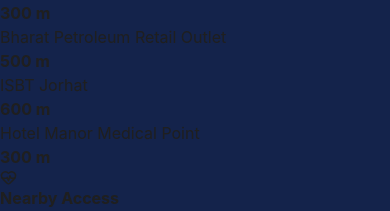
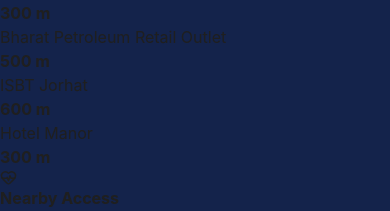
Before and after one commit to prarthana817/subham-park-jorhat, a React (Vite) app: page / in a window 390 px wide. Shown: the part 8302-8513 px from the top of the page. Built offline with nearby package versions, Linux system fonts and the light colour scheme.

Commit message:
Updated location section layout and responsiveness

```diff
--- a/src/components/Location.jsx
+++ b/src/components/Location.jsx
@@ -30,7 +30,7 @@ const locationCards = [
 
       },
       {
-        name: "Hotel Manor Medical Point",
+        name: "Hotel Manor",
         distance: "300 m",
       },
     ],
```
